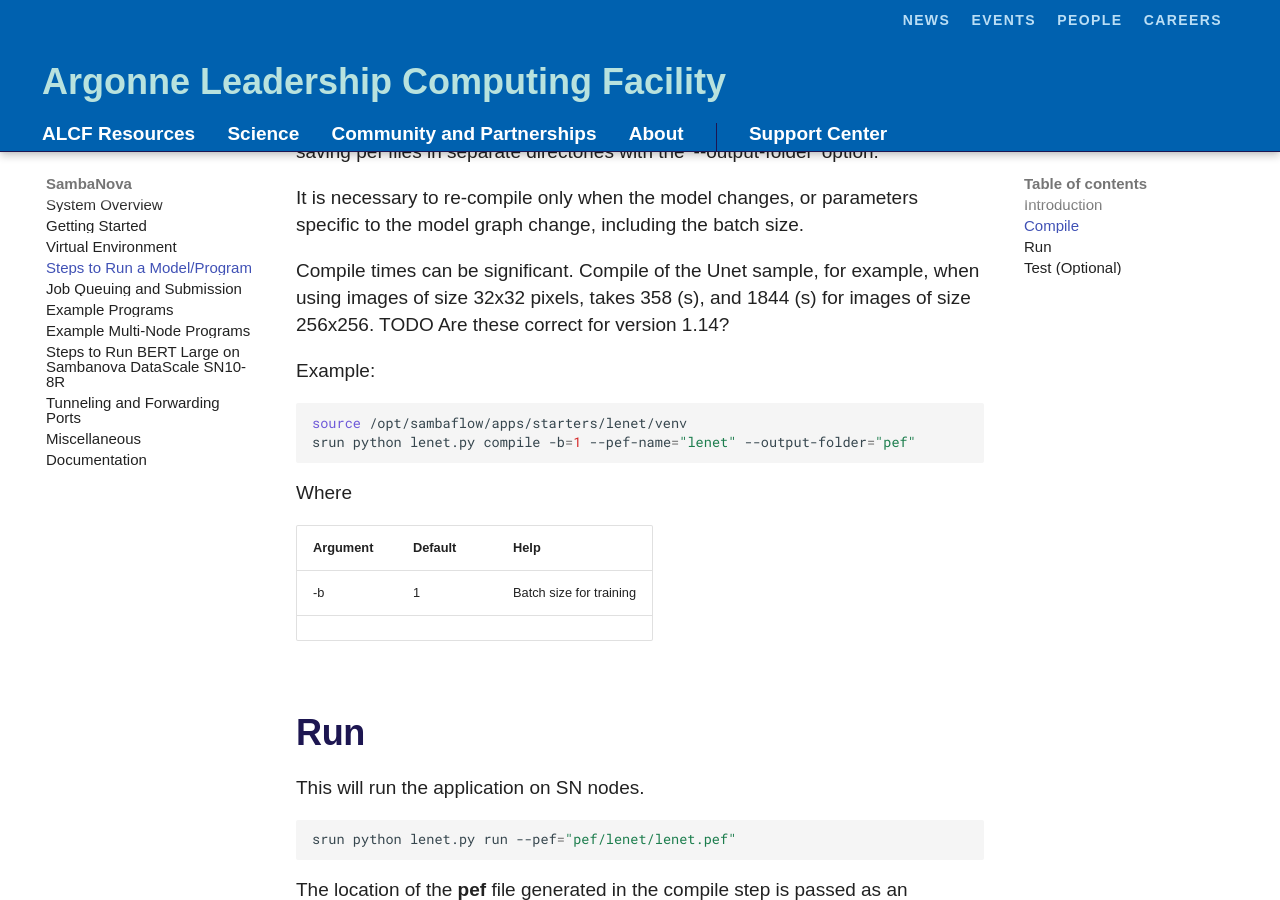
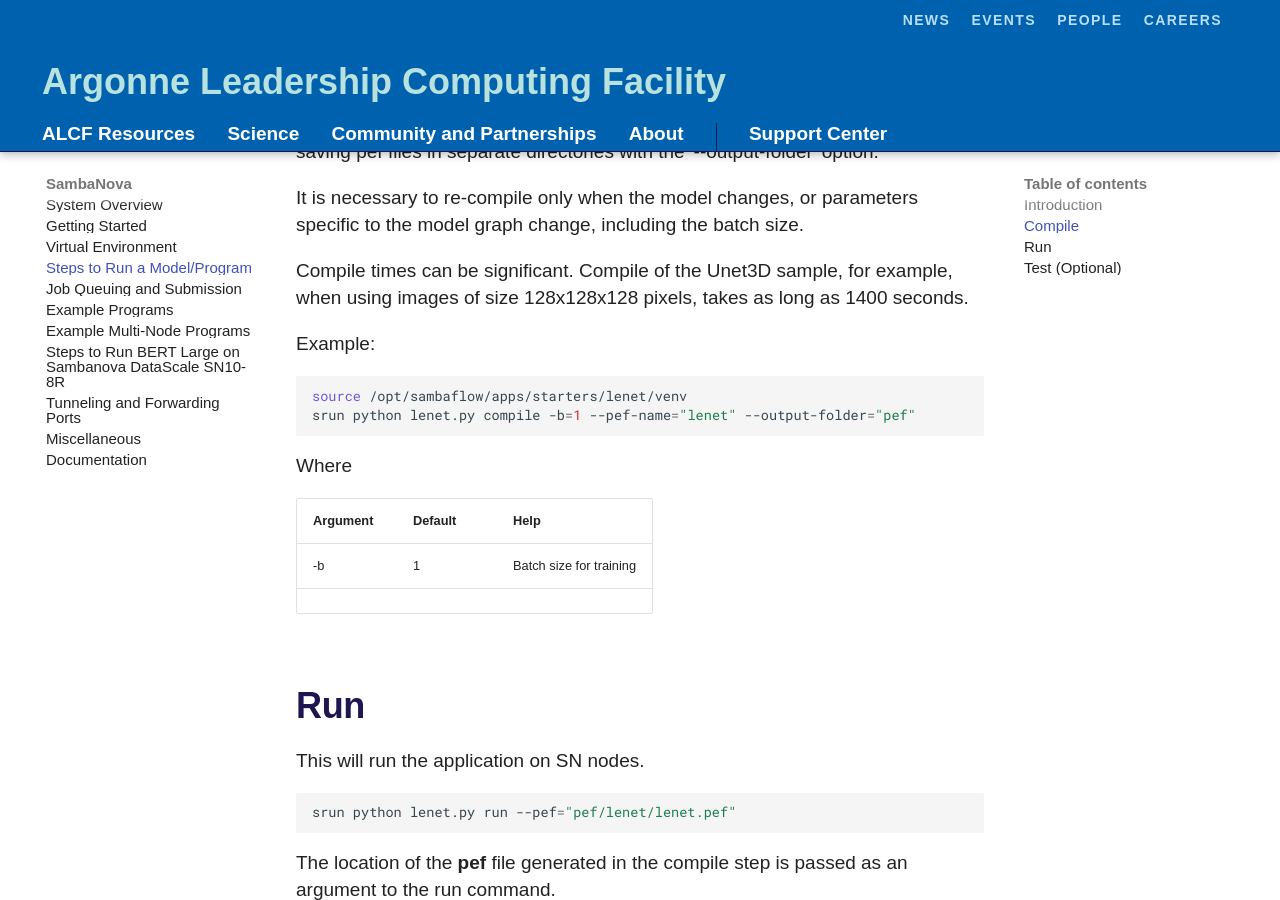
Before and after one commit to argonne-lcf/ai-testbed-userdocs, an MkDocs documentation site: the page built from docs/sambanova/Steps-to-Run-a-Model-or-Program.md, in a window 1280 px wide and 900 px high, scrolled down 1074 px. Built offline with MkDocs 1.6.1 and Material for MkDocs 9.7.7, drawn with Linux system fonts in a browser that asks for light colours; some web fonts are replaced; comment, search, counter and statistics services are not loaded.

Commit message:
Update Steps-to-Run-a-Model-or-Program.md
Add current compile time for Unet3d.

```diff
--- a/docs/sambanova/Steps-to-Run-a-Model-or-Program.md
+++ b/docs/sambanova/Steps-to-Run-a-Model-or-Program.md
@@ -32,8 +32,7 @@
 It is necessary to re-compile only when the model changes, or parameters specific to the model graph change, including the batch size.
 
 Compile times can be significant.
-Compile of the Unet sample, for example, when using images of size 32x32 pixels, takes 358 (s), and 1844 (s) for images of size 256x256.
-TODO Are these correct for version 1.14?
+Compile of the Unet3D sample, for example, when using images of size 128x128x128 pixels, takes as long as 1400 seconds.
 
 Example:
 
```
